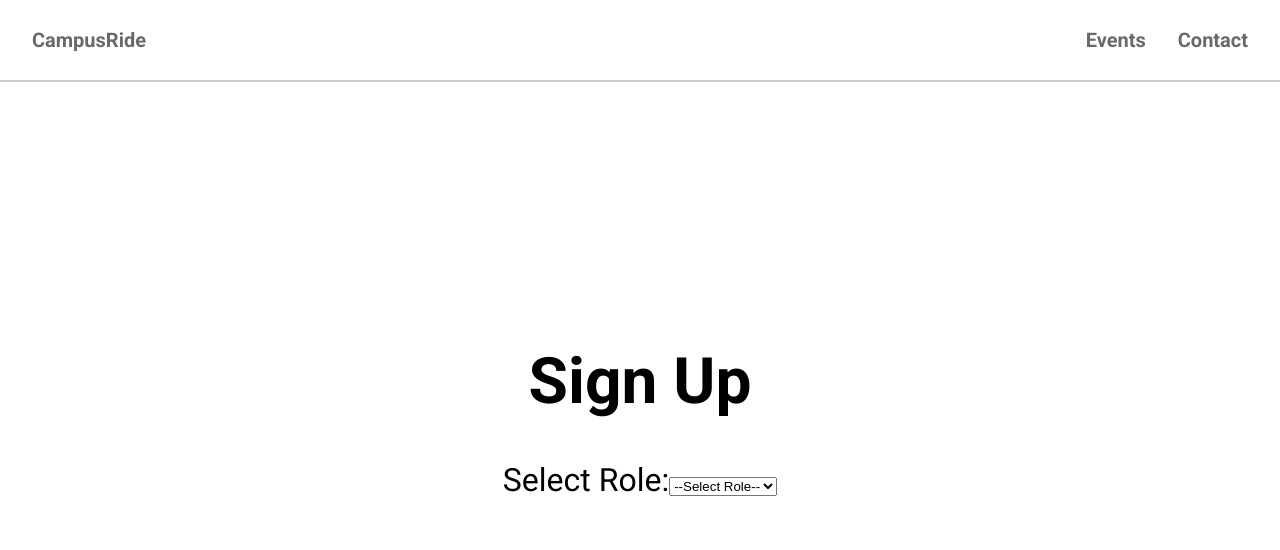
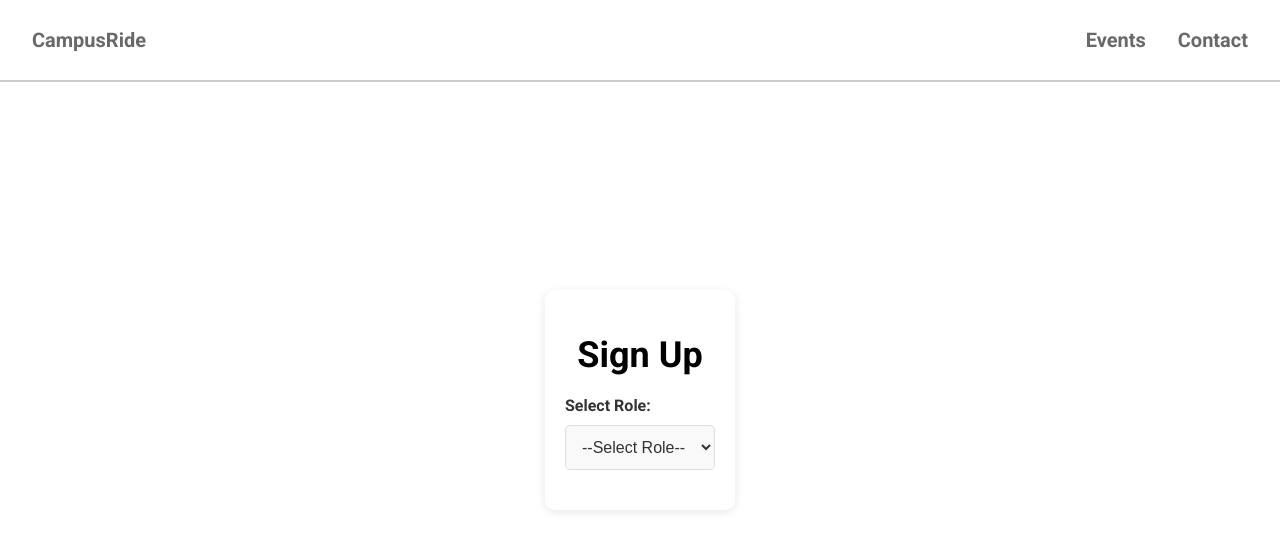
Before and after one commit to iachai02/Campus-Ride, a React (Create React App) app: page /role-signup in a window 1280 px wide. Shown: the top 550 px of the page. Built offline with nearby package versions, Linux system fonts and the light colour scheme.

Commit message:
added more css to the forms

```diff
--- a/src/App.tsx
+++ b/src/App.tsx
@@ -6,7 +6,7 @@
   useLocation,
 } from "react-router-dom";
 import "./App.css";
-import "./css/global.css";
+import "./css/Global.css";
 import HomePage from "./pages/HomePage";
 import Navbar from "./components/Navbar";
 import SignUpPage from "./pages/SignUpPage";
--- a/src/components/DriverForm.tsx
+++ b/src/components/DriverForm.tsx
@@ -1,10 +1,12 @@
 import React, { useState } from "react";
+import { useNavigate } from "react-router-dom";
 
 const DriverForm = () => {
   const [fullName, setFullName] = useState("");
   const [spots, setSpots] = useState(1);
   const [preferredPassengers, setPreferredPassengers] = useState("");
   const [location, setLocation] = useState("");
+  const navigate = useNavigate();
 
   const handleSubmit = (e: React.FormEvent) => {
     e.preventDefault();
@@ -17,6 +19,8 @@
       location,
     };
     console.log(driverData); // send this data to backend
+
+    navigate("/homepage");
   };
 
   return (
--- a/src/components/Navbar.tsx
+++ b/src/components/Navbar.tsx
@@ -6,7 +6,7 @@
   return (
     <nav className="navbar">
       <div className="navbar-brand">
-        <Link to="/" className="navbar-logo">
+        <Link to="/homepage" className="navbar-logo">
           CampusRide
         </Link>
       </div>
--- a/src/components/PassengerForm.tsx
+++ b/src/components/PassengerForm.tsx
@@ -1,9 +1,11 @@
 import React, { useState } from "react";
+import { useNavigate } from "react-router-dom";
 
 const PassengerForm = () => {
   const [fullName, setFullName] = useState("");
   const [pickupLocation, setPickupLocation] = useState("");
   const [preferredDriver, setPreferredDriver] = useState("");
+  const navigate = useNavigate();
 
   const handleSubmit = (e: React.FormEvent) => {
     e.preventDefault();
@@ -13,6 +15,8 @@
       preferredDriver,
     };
     console.log(passengerData); // send this to backend
+
+    navigate("/homepage");
   };
 
   return (
@@ -42,6 +46,7 @@
           onChange={(e) => setPreferredDriver(e.target.value)}
         />
       </label>
+      <button type="submit">Sign up as a Passenger</button>
     </form>
   );
 };
--- /dev/null
+++ b/src/css/Form.css
@@ -0,0 +1,62 @@
+.signup-form {
+    margin: 0 auto;
+    max-width: 600px;
+    padding: 20px;
+    box-shadow: 0 2px 10px rgba(0, 0, 0, 0.1);
+    border-radius: 10px;
+}
+
+.signup-form h1 {
+    font-size: 36px;
+    text-align: center;
+    margin-bottom: 20px;
+}
+
+.signup-form h2 {
+    font-size: 20px;
+    margin-top: 20px;
+    margin-bottom: 20px;
+    text-align: center;
+}
+
+.signup-form label {
+    display: block;
+    text-align: left;
+    margin-bottom: 8px;
+    font-size: 16px;
+    font-weight: bold;
+    color: #333333;
+}
+
+/*.signup-form input[type="text"],
+.signup-form input[type="number"],
+.signup-form input[type="email"],
+.signup-form input[type="password"],
+.signup-form select {
+  width: 100%;
+  padding: 12px;
+  margin-bottom: 20px;
+  border: 1px solid #ddd;
+  border-radius: 5px;
+  box-sizing: border-box;
+  font-size: 16px;
+  font-family: 'Arial', sans-serif;
+  color: #333;
+  background-color: #f9f9f9;
+}*/
+
+.signup-form input, .signup-form select {
+    width: 100%;
+    padding: 12px;
+    margin-bottom: 20px;
+    border: 1px solid #ddd;
+    border-radius: 5px;
+    box-sizing: border-box;
+    font-size: 16px;
+    color: #333;
+    background-color: #f9f9f9;
+}
+
+.signup-form select {
+    padding: 12px;
+}
--- a/src/pages/SignUpPage.tsx
+++ b/src/pages/SignUpPage.tsx
@@ -1,12 +1,13 @@
 import React, { useState, ReactNode, ReactElement } from "react";
 import DriverForm from "../components/DriverForm";
 import PassengerForm from "../components/PassengerForm";
+import "../css/Form.css";
 
 const SignUpPage = () => {
   const [role, setRole] = useState("");
 
   return (
-    <div>
+    <div className="signup-form">
       <h1>Sign Up</h1>
       <label>Select Role:</label>
       <select onChange={(e) => setRole(e.target.value)}>
```
